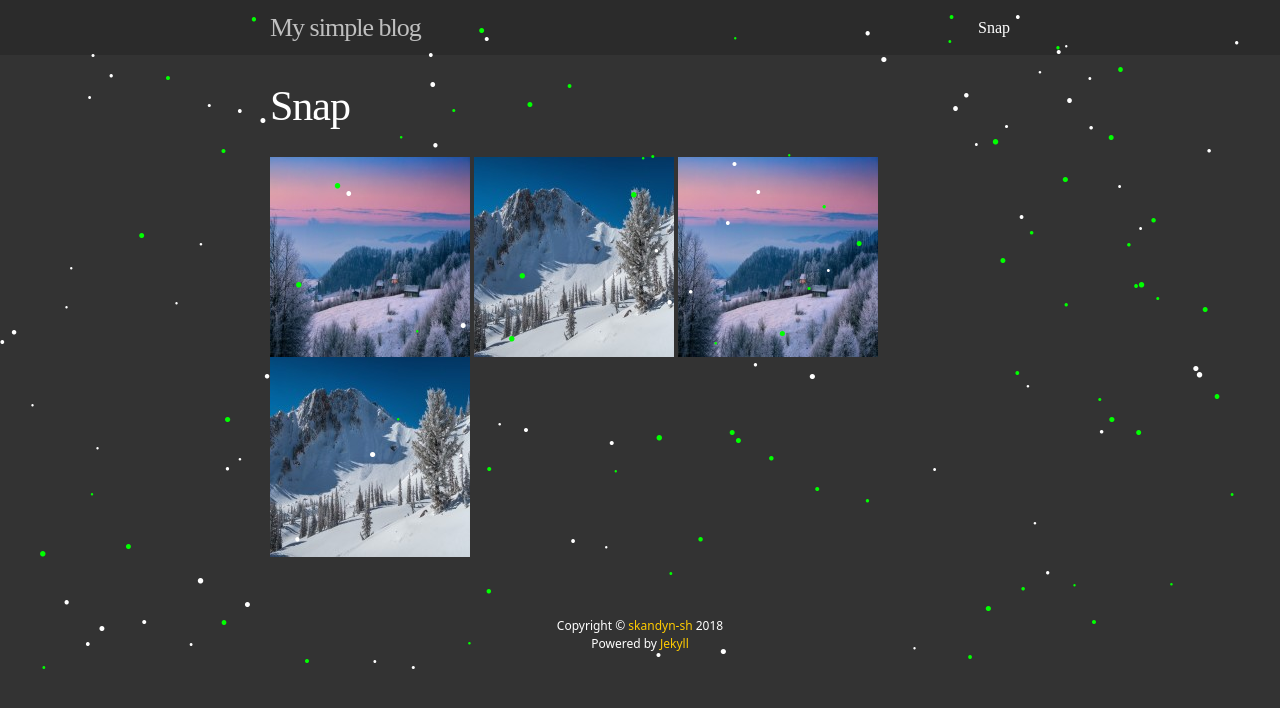
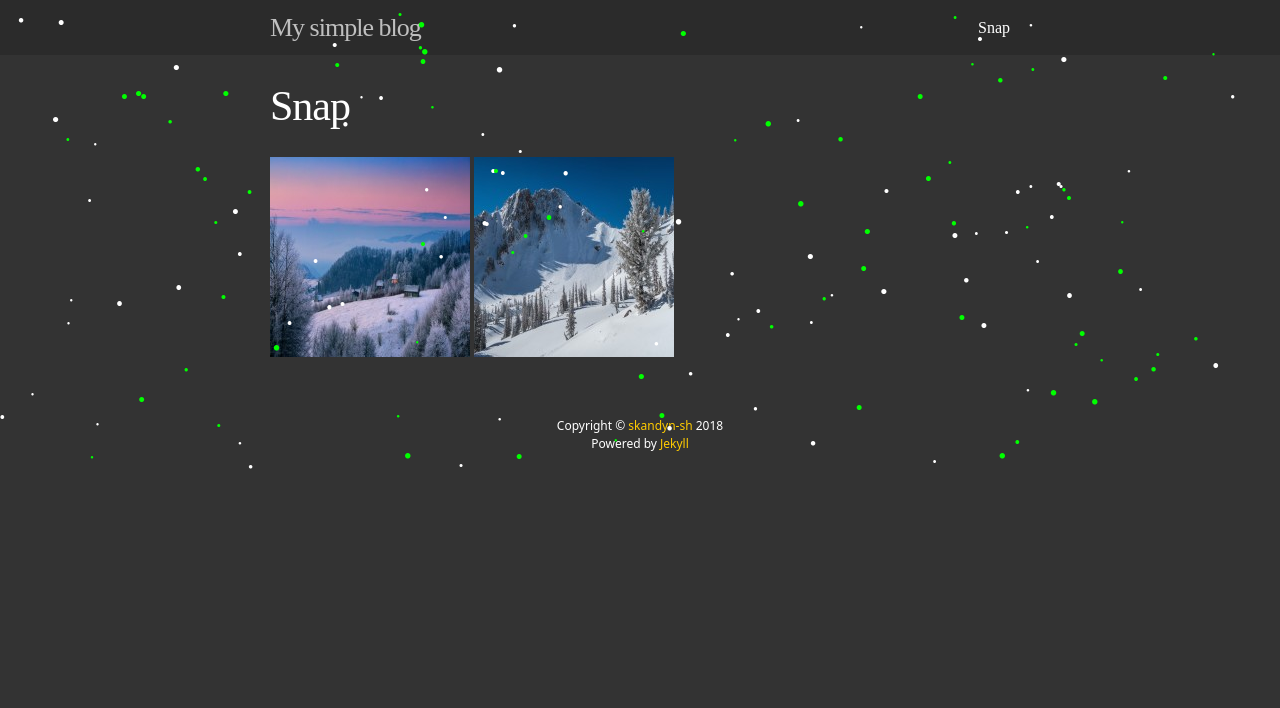
Before and after one commit to skandyn-sh/skandyn-sh.github.io, a Jekyll site: the page built from photos.html, in a window 1280 px wide. Shown: the top 708 px of the page. Built offline with Jekyll 4.4.1, drawn with Linux system fonts in a browser that asks for light colours.

Commit message:
Update photos.html

```diff
--- a/photos.html
+++ b/photos.html
@@ -6,11 +6,3 @@ permalink: /snap/
 
 <a data-fancybox="gallery" href="/img/photos/big_1.jpg"><img src="/img/photos/small_1.jpg"></a>
 <a data-fancybox="gallery" href="/img/photos/big_1.jpg"><img src="/img/photos/small_2.jpg"></a>
-
-<a data-fancybox="gallery" href="/img/photos/big_1.jpg">
-    <img src="/img/photos/small_1.jpg">
-</a>
-
-<a data-fancybox="gallery" href="/img/photos/big_2.jpg">
-    <img src="/img/photos/small_2.jpg">
-</a>
```
